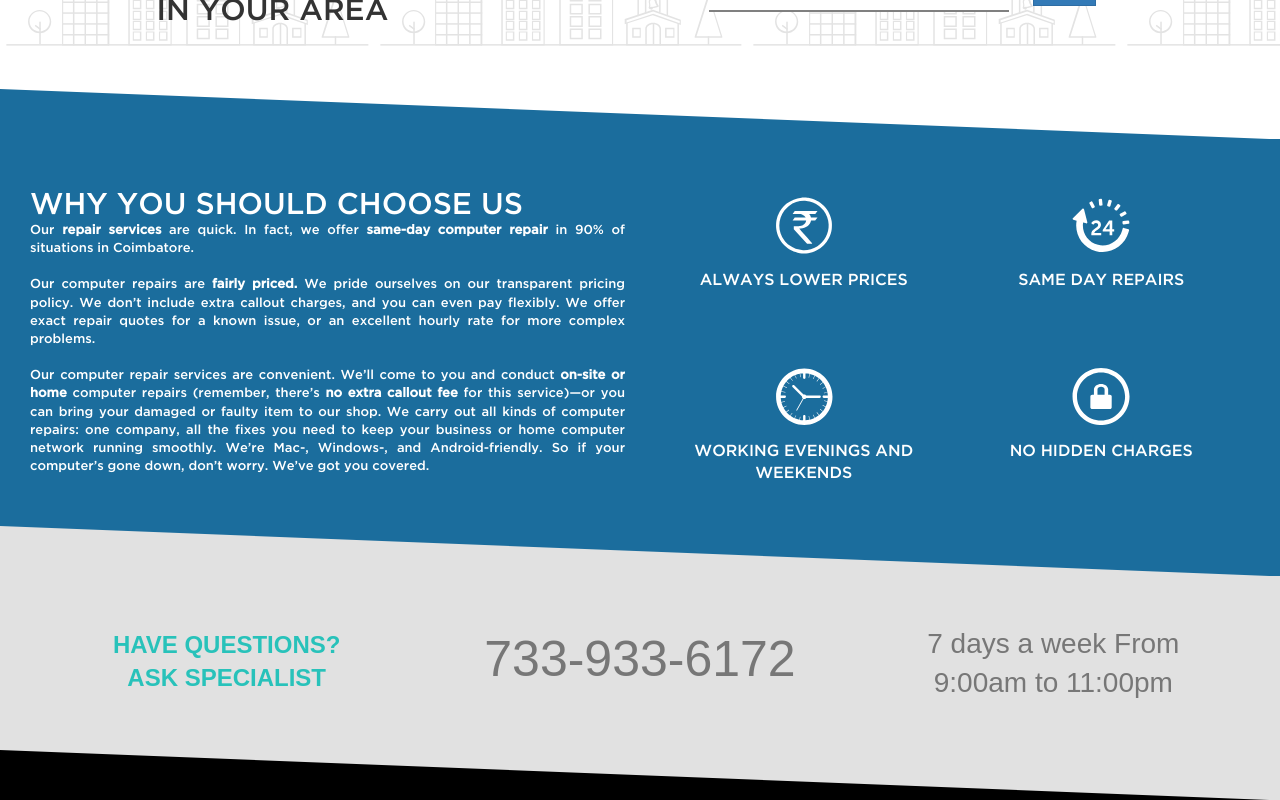
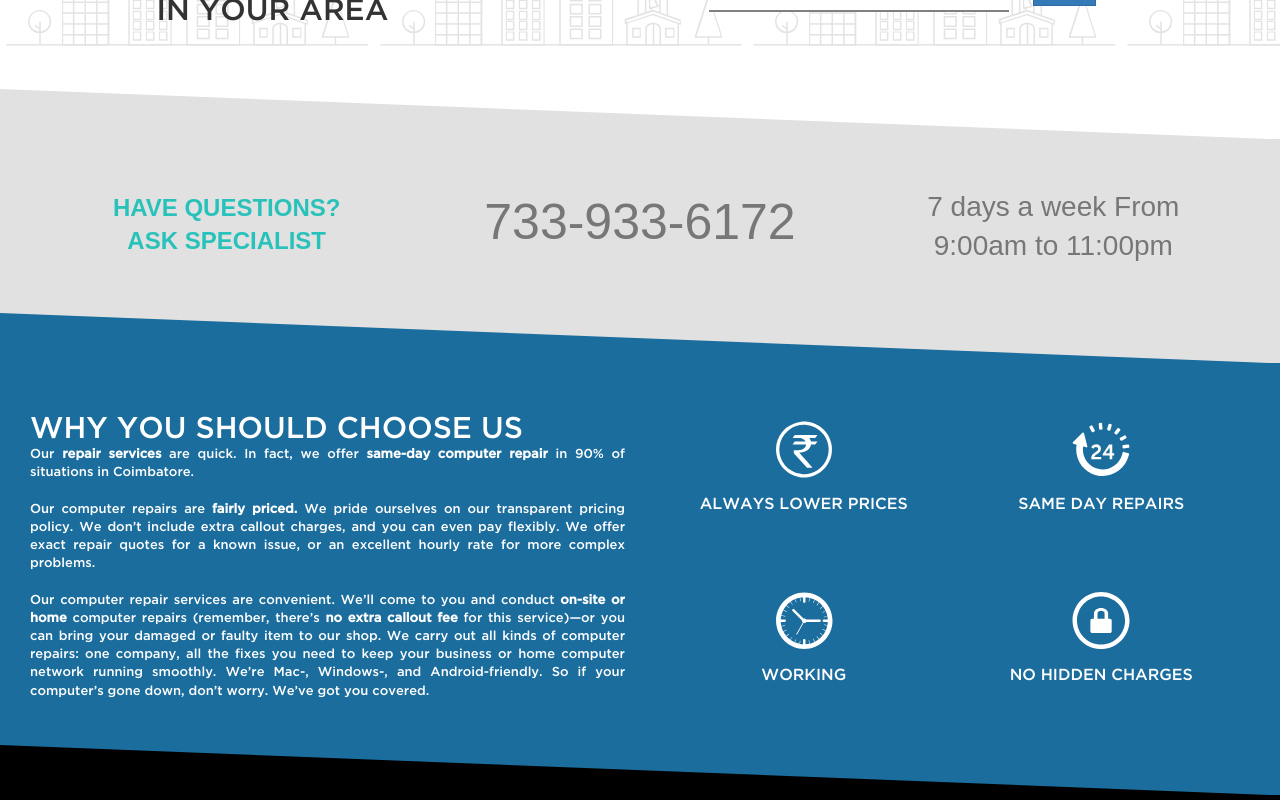
Before and after one commit to shivanubhateja/version_1.0.0, a website: page html/index.html in a window 1280 px wide. Shown: the part 620-1420 px from the top of the page. Drawn offline with nearby package versions, Linux system fonts and the light colour scheme; some packages are replaced by stand-ins of ours; a script that the page names is missing.

Commit message:
home page changes

```diff
--- a/css/askExperts.css
+++ b/css/askExperts.css
@@ -34,5 +34,5 @@ font-size: 28px;
 }
 .askTriangle{
     fill: #e1e1e1;
-    background-color: #1B6D9D;
+    background-color: white;
 }
--- a/css/choose.css
+++ b/css/choose.css
@@ -33,5 +33,5 @@
 }
 .ChooseTriangle{
         fill: #1B6D9D;
-    background-color: white;
+    background-color:#E1E1E1 ;
 }
--- a/css/linksPage.css
+++ b/css/linksPage.css
@@ -44,7 +44,7 @@ p{
     margin: 7px 7px;
 }
 .triangle.links{
-    background: #e1e1e1;
+    background: #1B6D9D;
 
 }
 .imp-links{
--- a/html/choose.html
+++ b/html/choose.html
@@ -23,7 +23,7 @@ So if your computer’s gone down, don’t worry. We’ve got you covered.
 	</div>
 	<div class="col-lg-6 col-md-6 col-sm-6 col-xs-12 choose-us-icon-container">
 		<div class="choose-us-icons"><img src="/images/Clock.svg" alt="clorda provides quick repairs 7 days a week laptop and desktop repairs in coimbatore"></div>
-		<div class="choose-us-text">WORKING EVENINGS AND WEEKENDS</div>
+		<div class="choose-us-text">WORKING</div>
 	</div>
 	<div class="col-lg-6 col-md-6 col-sm-6 col-xs-12 choose-us-icon-container">
 		<div class="choose-us-icons"><img src="/images/Lock.svg" alt="clorda no hidden charges computer repairs and services in coimbatore"></div>
--- a/html/homePage.html
+++ b/html/homePage.html
@@ -52,9 +52,9 @@
 
 
 </div> -->
+<div ng-include="'/html/askExperts.html'"></div>
 <svg class="triangle ChooseTriangle" viewBox="0 0 24 23.8" preserveAspectRatio="none">
            <polygon points="0,0 0,100 100,100"/>
         </svg>
 <div ng-include="'/html/choose.html'" class='col-lg-12 col-md-12 col-sm-12 col-xs-12 container-fluid choose-us'></div>
-<div ng-include="'/html/askExperts.html'"></div>
 <div ng-include="'/html/linksPage.html'"></div>
```
Also changed, not shown: server/app.js (+14 -1 lines), 1 other file.
